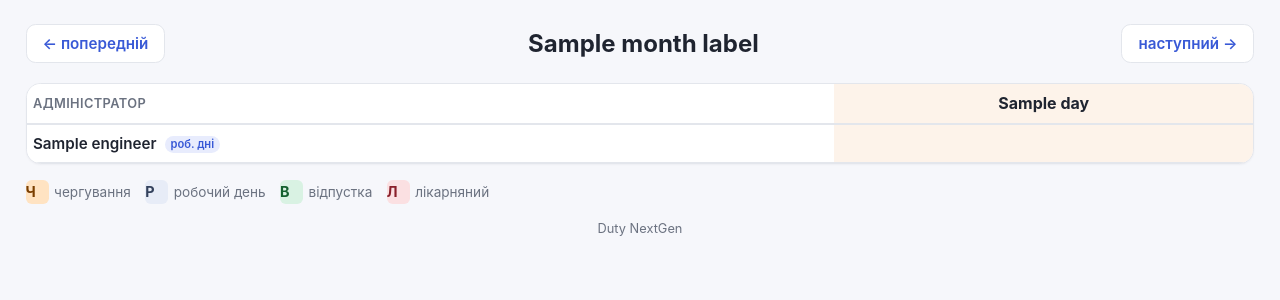
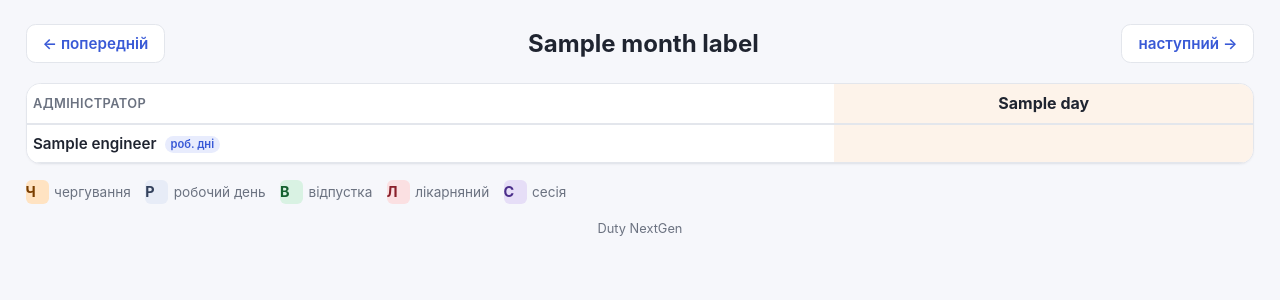
Before and after one commit to oldengremlin/DutyNextGen, a Spring app: template src/main/resources/templates/schedule.html in a window 1280 px wide. Shown: the top 300 px of the page. Run offline with Thymeleaf, Linux system fonts and the light colour scheme; the template is opened without the code that fills it: most values are stand-ins (such as "Sample title", 1, 10 or a date in 2020); data that the repository does not hold is empty; some of the project's set-up classes (security, data sources, template engines, error pages and the like) are left out, and stand-ins take their place.

Commit message:
nextgen: додати позначку "сесія" (S) і виправити шлях даних у Docker
DutyMark.SESSION — студенти на сесії, файловий код S, відображення
"С", фіолетовий колір у веб-переглядi.

Docker: DUTY_DATA_DIR був /data/duty, тоді як dbuild/README монтують
хост-каталог у /data — файли, скопійовані на хості, опинялись повз
очікуваний застосунком шлях. Прибрав вкладеність: тепер /data
збігається з точкою монтування один в один. Дякую за баг-репорт з
реального запуску dbuild — саме так і виявилось.

Co-Authored-By: Claude Sonnet 5 <noreply@anthropic.com>
Claude-Session: https://claude.ai/code/session_01KnoKwiXeVh1ae1MVdjjBxy

```diff
--- a/src/main/java/net/ukrhub/duty/domain/DutyMark.java
+++ b/src/main/java/net/ukrhub/duty/domain/DutyMark.java
@@ -10,6 +10,7 @@ public enum DutyMark {
     WORK('W'),       // звичайний робочий день
     VACATION('O'),   // відпустка
     SICK('I'),       // лікарняний
+    SESSION('S'),    // сесія (студенти на заочному/вечірньому навчанні)
     OFF('-');         // вихідний / немає позначки
 
     private final char code;
@@ -38,6 +39,7 @@ public enum DutyMark {
             case WORK -> "Р";
             case VACATION -> "В";
             case SICK -> "Л";
+            case SESSION -> "С";
             case OFF -> "";
         };
     }
--- a/src/main/resources/static/css/schedule.css
+++ b/src/main/resources/static/css/schedule.css
@@ -17,6 +17,8 @@
     --vacation-fg: #14612f;
     --sick-bg: #fbe0e2;
     --sick-fg: #8a1f2a;
+    --session-bg: #e6def7;
+    --session-fg: #4b2e8a;
 }
 
 * {
@@ -185,6 +187,11 @@ td.today, th.today {
     color: var(--sick-fg);
 }
 
+.mark-session {
+    background: var(--session-bg);
+    color: var(--session-fg);
+}
+
 .legend {
     display: flex;
     flex-wrap: wrap;
--- a/src/main/resources/templates/schedule.html
+++ b/src/main/resources/templates/schedule.html
@@ -54,6 +54,7 @@
         <span class="legend-item"><span class="mark mark-work">Р</span> робочий день</span>
         <span class="legend-item"><span class="mark mark-vacation">В</span> відпустка</span>
         <span class="legend-item"><span class="mark mark-sick">Л</span> лікарняний</span>
+        <span class="legend-item"><span class="mark mark-session">С</span> сесія</span>
     </div>
 
     <div class="footer-note">Duty NextGen</div>
```
Also changed, not shown: CHANGELOG.md, README.md, 2 other files.
